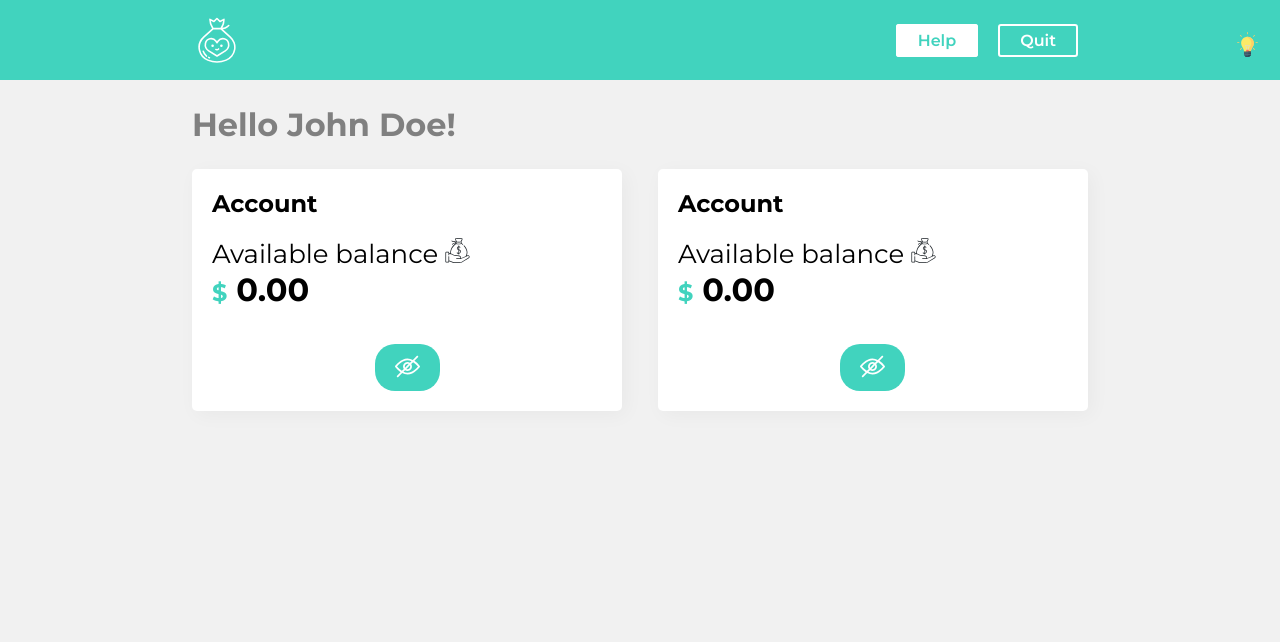
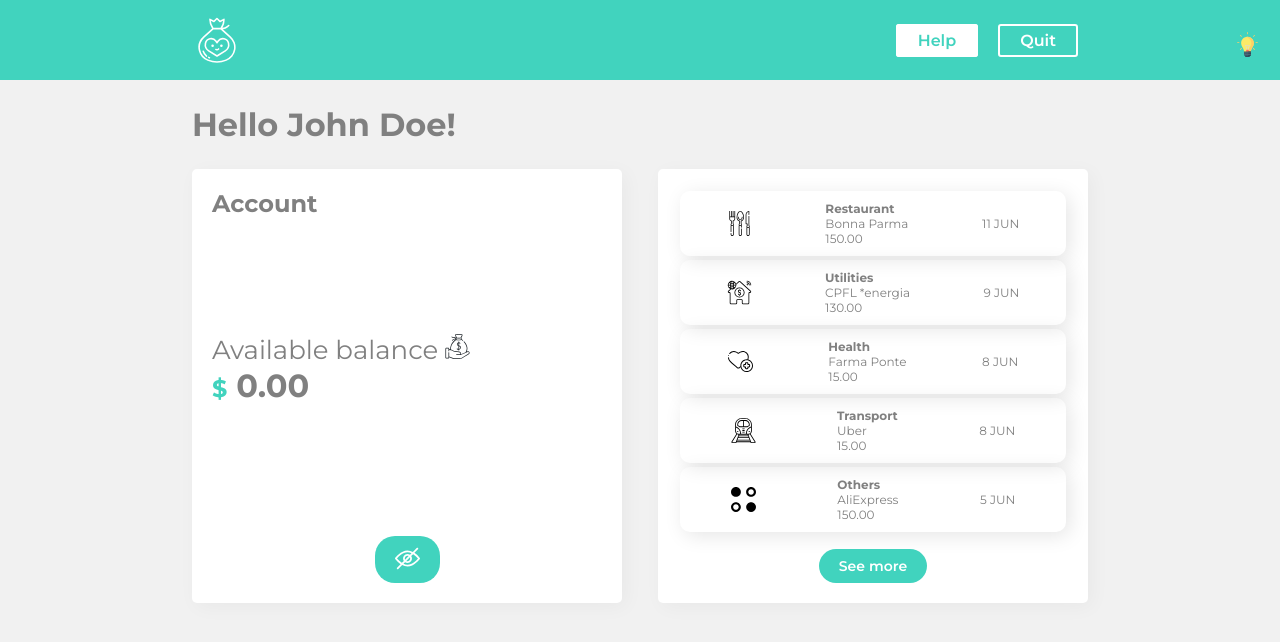
Before and after one commit to MakenRosa/alura-cursos, a React (Create React App) app in the folder REACT/smart-bank/: page / in a window 1280 px wide. Shown: the top 642 px of the page. Built offline with nearby package versions, Linux system fonts and the light colour scheme.

Commit message:
feat(react): added bank statement and item(s) components

```diff
--- a/REACT/smart-bank/src/Components/Container/index.jsx
+++ b/REACT/smart-bank/src/Components/Container/index.jsx
@@ -3,9 +3,10 @@ import styled from "styled-components";
 
 import Title from "../Title";
 import Account from "../Account";
+import Statement from "../Statement";
 
 const StyledContainer = styled.div`
-  background-color: #f1f1f1;
+  background-color: ${({ theme }) => theme.body};
   min-height: 90vh;
   padding: 0px 15vw;
 `
@@ -14,6 +15,7 @@ const Content = styled.section`
   display: flex;
   flex-direction: row;
   justify-content: space-between;
+  color: ${({ theme }) => theme.text};
 
   @media (max-width: 800px) {
     flex-direction: column;
@@ -26,8 +28,7 @@ const Container = () => {
       <Title>Hello John Doe!</Title>
       <Content>
         <Account />
-        <Account />
-
+        <Statement />
       </Content>
     </StyledContainer>
   );
--- /dev/null
+++ b/REACT/smart-bank/src/Components/ImageFilter.js
@@ -0,0 +1,18 @@
+import React from 'react';
+import nutrition from '../assets/images/nutrition.svg';
+import others from '../assets/images/others.svg';
+import health from '../assets/images/health.svg';
+import transport from '../assets/images/transport.svg';
+import utilities from '../assets/images/utilities.svg';
+import { IconTheme } from '../Components/UI';
+
+export default (type) => {
+    const Images = {
+        Restaurant: <IconTheme src={nutrition} alt='Restaurant' />,
+        Utilities: <IconTheme src={utilities} alt='Utilities' />,
+        Health: <IconTheme src={health} alt='Health' />,
+        Transport: <IconTheme src={transport} alt='Transport' />,
+        default: <IconTheme src={others} alt='Others' />
+    }
+    return Images[type] || Images.default;
+}
--- /dev/null
+++ b/REACT/smart-bank/src/Components/Item/index.js
@@ -0,0 +1,21 @@
+import React from 'react';
+import styled from 'styled-components';
+
+const Item = styled.div`
+    display: flex;
+    flex-direction: column;
+
+    .text {
+        font-weight: bold;
+    }
+`
+
+export default ({ type, from, value }) => {
+    return (
+        <Item>
+            <span className='text'>{type}</span>
+            <span>{from}</span>
+            <span>{value}</span>
+        </Item>
+    )
+}
--- /dev/null
+++ b/REACT/smart-bank/src/Components/Items/index.js
@@ -0,0 +1,23 @@
+import React from 'react';
+import styled from 'styled-components';
+import Item from '../Item';
+import ImageFilter from '../ImageFilter';
+
+const Items = styled.div`
+    box-shadow: 4px 4px 20px 0px rgba(0, 0, 0, 0.1);
+    border-radius: 10px;
+    margin: 2px;
+    display: flex;
+    align-items: center;
+    justify-content: space-around;
+    padding: 10px;
+    font-size: 12px;
+`
+
+export default (props) => {
+    return <Items>
+        {ImageFilter(props.type)}
+        <Item {...props} />
+        <span>{props.date}</span>
+    </Items>
+}
--- /dev/null
+++ b/REACT/smart-bank/src/Components/Statement/index.jsx
@@ -0,0 +1,21 @@
+import React from 'react';
+import { Box, Button } from '../UI';
+import { statementList } from '../../info';
+import Items from '../Items';
+
+const Statement = () => {
+    return (
+        <Box>
+            {
+                statementList.updates.map(({id, type, from, value, date}) => {
+                    return (
+                    <Items key={id} type={type} from={from} value={value} date={date} />
+                    )
+                })
+            }
+            <Button>See more</Button>
+        </Box>
+    )
+}
+
+export default Statement;
```
